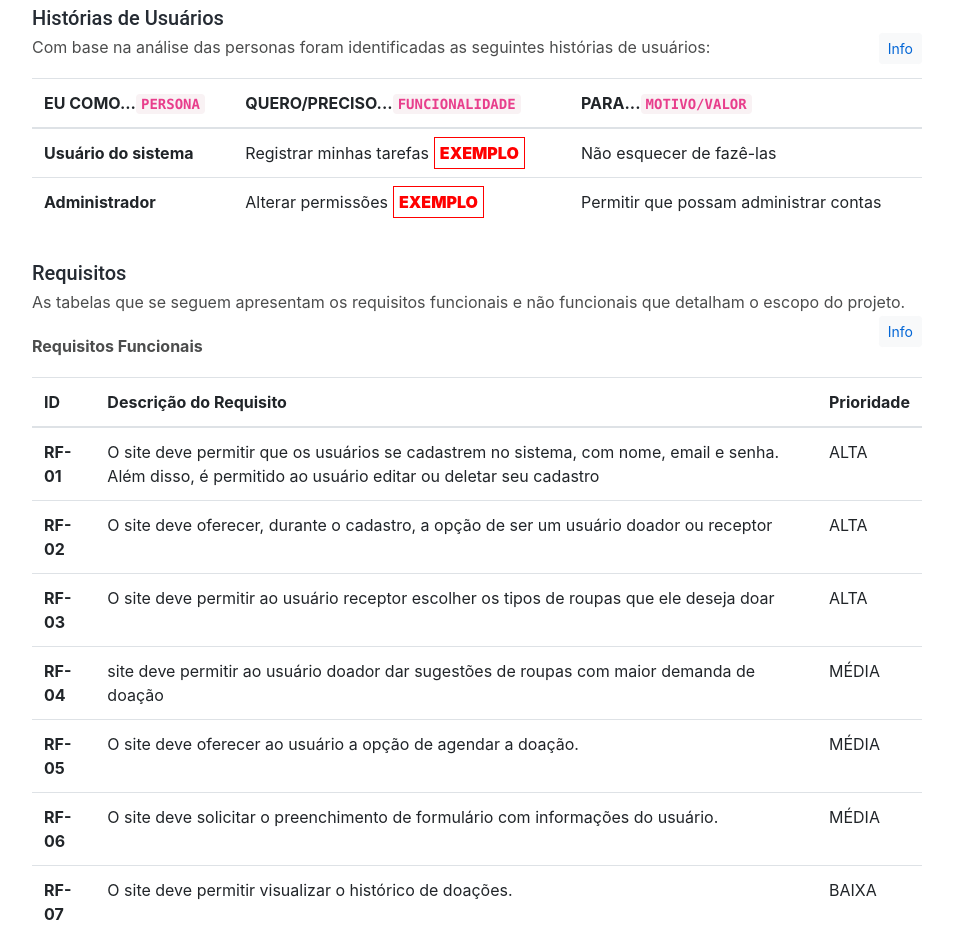
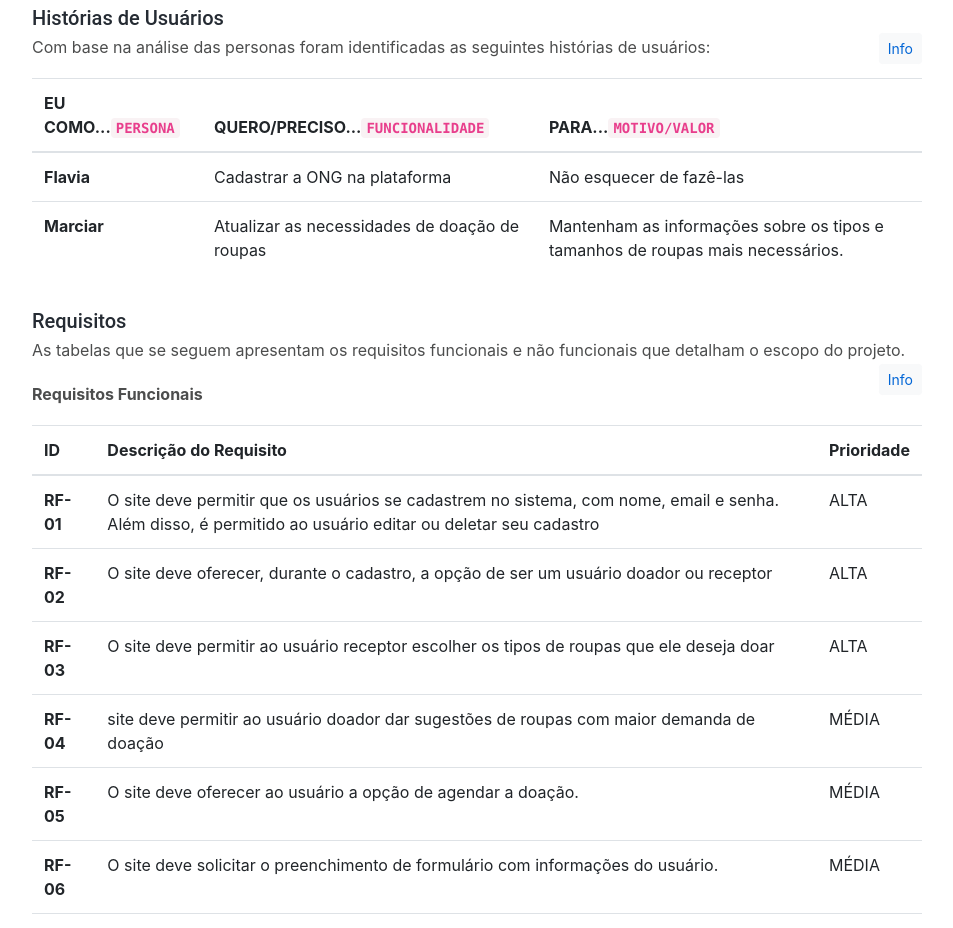
Before and after one commit to ICEI-PUC-Minas-PMGCC-TI/ti-1-pmg-cc-t-20241-fios-de-bondade, a plain HTML site: page docs/index.html in a window 1280 px wide. Shown: the part 2258-3186 px from the top of the page, without its empty margins (293-1246 px from the left). Drawn offline with Linux system fonts and the light colour scheme.

Commit message:
Personas

```diff
--- a/docs/index.html
+++ b/docs/index.html
@@ -223,14 +223,15 @@
                   </thead>
                   <tbody>
                       <tr>
-                          <th scope="row">Usuário do sistema</th>
-                          <td>Registrar minhas tarefas<span class="exemplo">EXEMPLO</span></td>
+                          <th scope="row">Flavia</th>
+                          <td>Cadastrar a ONG na plataforma</td>
                           <td>Não esquecer de fazê-las</td>
                       </tr>
                       <tr>
-                          <th scope="row">Administrador</th>
-                          <td>Alterar permissões<span class="exemplo">EXEMPLO</span></td>
-                          <td>Permitir que possam administrar contas</td>
+                          <th scope="row">Marciar</th>
+                          <td>Atualizar as necessidades de doação de roupas</td>
+                          <td>Mantenham as informações sobre os tipos
+                            e tamanhos de roupas mais necessários.</td>
                       </tr>
                   </tbody>
                 </table>
```
